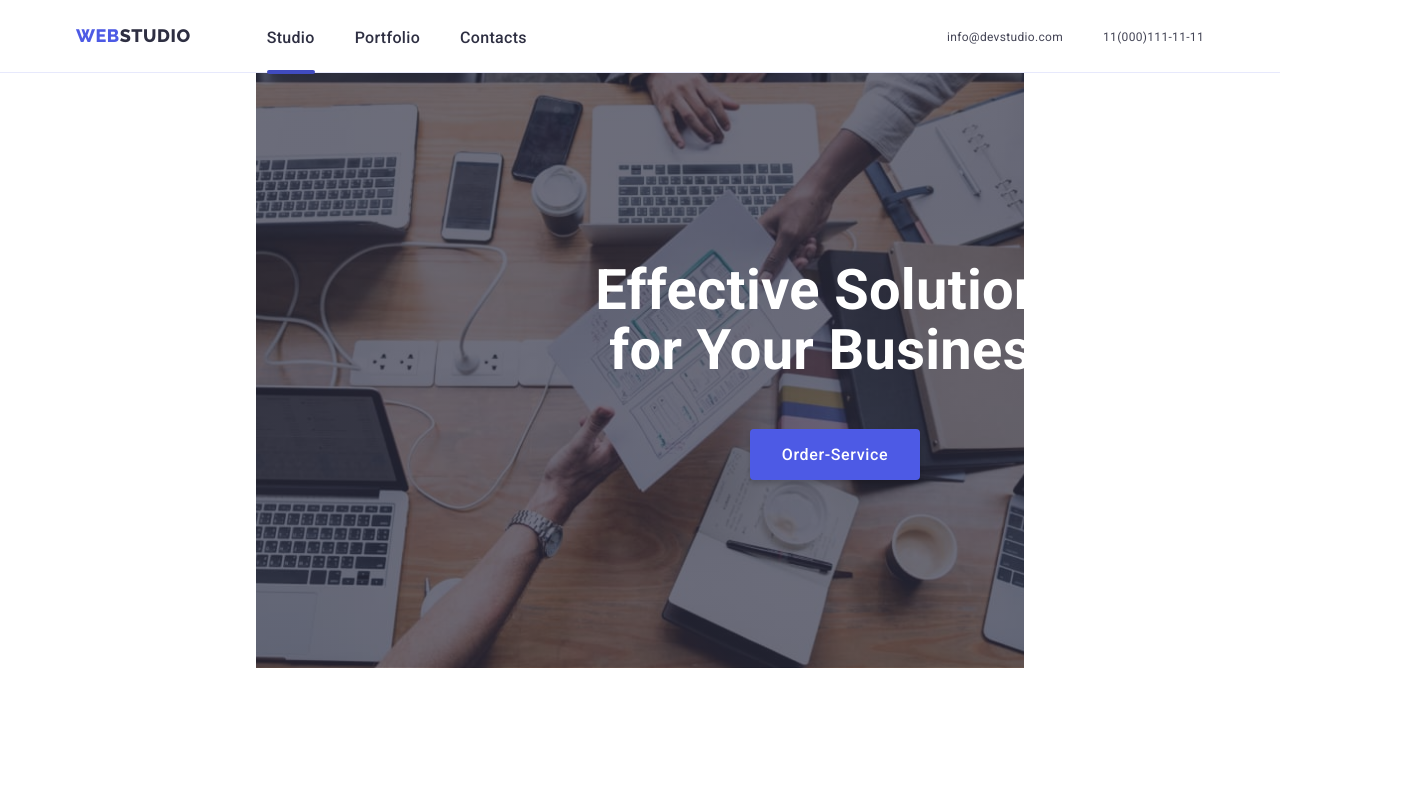
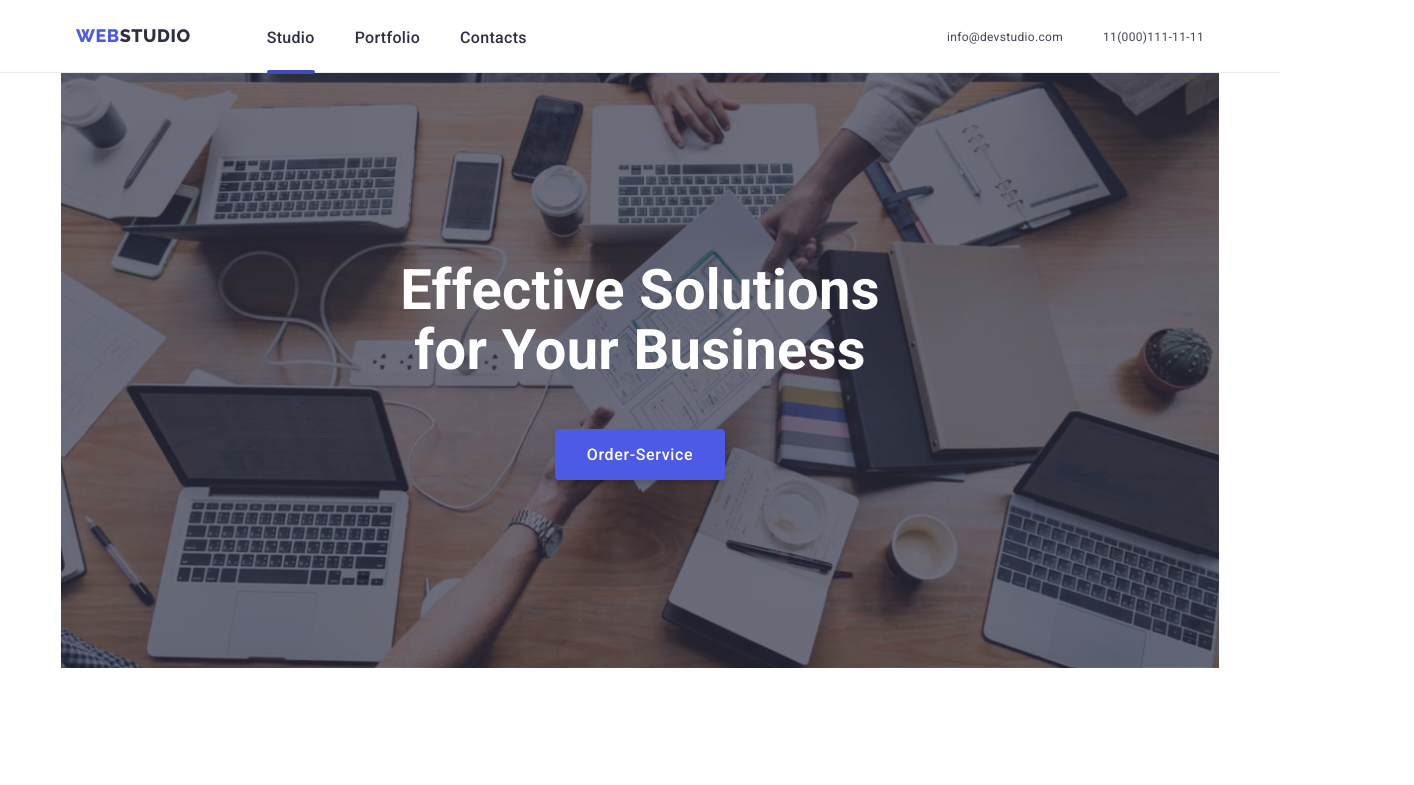
Before and after one commit to 9Alla9/goit-markup-hw-07, a plain HTML site: page index.html in a window 1280 px wide. Shown: the top 785 px of the page, 1414 px wide, since content can reach past the window. Drawn offline with nearby package versions, Linux system fonts and the light colour scheme.

Commit message:
работа над ошибками 1

```diff
--- a/css/desktop.css
+++ b/css/desktop.css
@@ -16,6 +16,9 @@
     margin-top: 24px;
     margin-bottom: 24px;
     flex-direction: row;
+  }
+  .hero {
+    width: 1158px;
   }
   .hero {
     background-image: linear-gradient(
```
